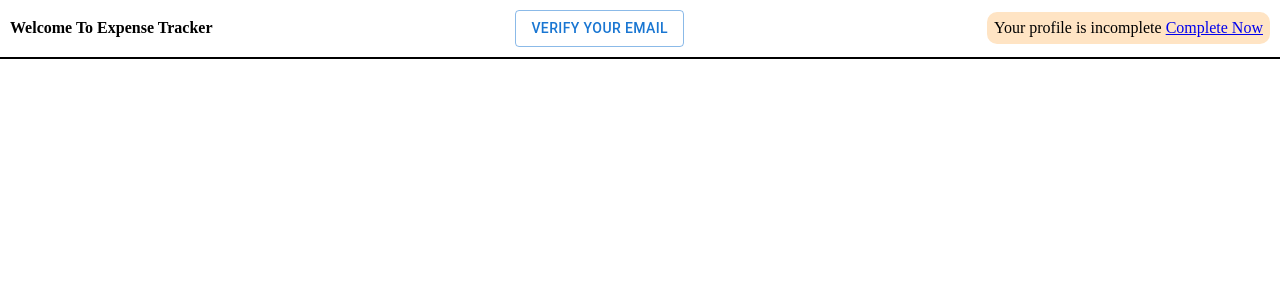
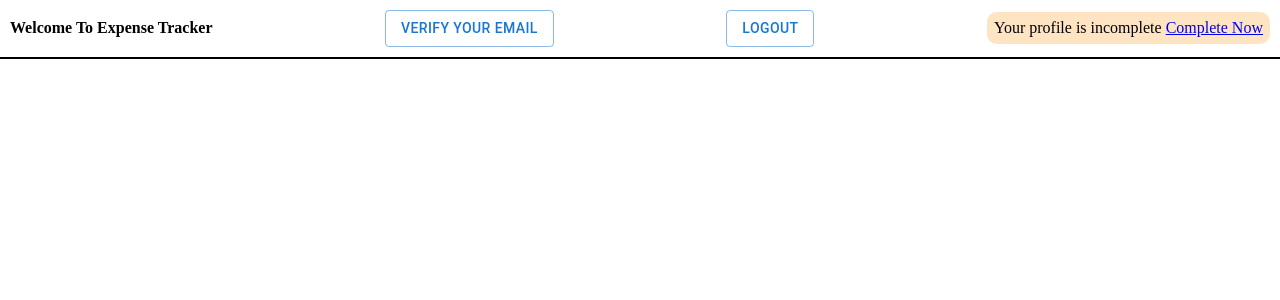
Before and after one commit to Fardeen2001/Expense_Tracker_React_App, a React (Create React App) app: page / in a window 1280 px wide. Shown: the top 300 px of the page. Built offline with nearby package versions, Linux system fonts and the light colour scheme; no server answers.

Commit message:
logout button added

```diff
--- a/src/Auth/AuthSignUpForm.js
+++ b/src/Auth/AuthSignUpForm.js
@@ -1,4 +1,4 @@
-import React, { useState } from "react";
+import React, { useContext, useState } from "react";
 import classes from "./AuthSignupForm.module.css";
 import IconButton from "@mui/material/IconButton";
 import Input from "@mui/material/Input";
@@ -11,6 +11,7 @@ import VisibilityOff from "@mui/icons-material/VisibilityOff";
 import { AddCircleOutlineOutlined } from "@mui/icons-material";
 import { Avatar, Button, Grid, Paper, Typography } from "@mui/material";
 import { useNavigate } from "react-router-dom";
+import AuthContext from "../Context/authContext";
 
 const AuthSignUpForm = () => {
   const [showPassword, setShowPassword] = useState(false);
@@ -20,6 +21,7 @@ const AuthSignUpForm = () => {
   const [confirmPassword, setConfirmPassword] = useState("");
   const [isLogin, setIsLogin] = useState(true);
   const [isLoading, setIsLoading] = useState(false);
+  const authCxt = useContext(AuthContext);
   const navigate = useNavigate();
   const switchAuthModeHandler = () => {
     setIsLogin((prevState) => !prevState);
@@ -64,8 +66,8 @@ const AuthSignUpForm = () => {
       }
       const data = await response.json();
       setIsLoading(false);
-      console.log(data);
-      localStorage.setItem("idtoken", data.idToken);
+      //console.log(data);
+      authCxt.login(data.idToken);
       navigate("/", { replace: true });
       //   console.log(data.idToken);
       //   authCxt.login(data.idToken, emailInput.current.value);
--- a/src/Components/Home.js
+++ b/src/Components/Home.js
@@ -1,9 +1,17 @@
-import React from "react";
-import { NavLink } from "react-router-dom";
+import React, { useContext } from "react";
+import { NavLink, useNavigate } from "react-router-dom";
 import classes from "./Home.module.css";
 import { Button } from "@mui/material";
+import AuthContext from "../Context/authContext";
 
 const Home = () => {
+  const authCxt = useContext(AuthContext);
+  const navigate = useNavigate();
+  const logoutHandler = (e) => {
+    e.preventDefault();
+    authCxt.logout();
+    navigate("/auth", { replace: true });
+  };
   const verifyHandler = async (e) => {
     e.preventDefault();
     try {
@@ -13,7 +21,7 @@ const Home = () => {
           method: "POST",
           body: JSON.stringify({
             requestType: "VERIFY_EMAIL",
-            idToken: localStorage.getItem("idtoken"),
+            idToken: authCxt.token,
           }),
           headers: {
             "Content-Type": "application/json",
@@ -24,7 +32,24 @@ const Home = () => {
         throw new Error("invalid");
       }
       const data = await response.json();
-      console.log(data);
+      const res = await fetch(
+        "https://expense-tracker-fardeen-default-rtdb.asia-southeast1.firebasedatabase.app/userVerified.json",
+        {
+          method: "POST",
+          body: JSON.stringify({
+            email: data.email,
+            kind: data.kind,
+          }),
+          headers: {
+            "Content-Type": "application/json",
+          },
+        }
+      );
+      if (!res.ok) {
+        throw new Error("invalid");
+      }
+      const dt = await res.json();
+      console.log("dt", dt);
     } catch (error) {
       alert(error.message);
     }
@@ -32,9 +57,16 @@ const Home = () => {
   return (
     <nav className={classes.nav}>
       <h4>Welcome To Expense Tracker</h4>
+      {!authCxt.isEmailVerified && (
+        <div>
+          <Button variant="outlined" onClick={verifyHandler}>
+            Verify Your Email
+          </Button>
+        </div>
+      )}
       <div>
-        <Button variant="outlined" onClick={verifyHandler}>
-          Verify Your Email
+        <Button variant="outlined" onClick={logoutHandler}>
+          logout
         </Button>
       </div>
       <div className={classes.badge}>
--- /dev/null
+++ b/src/Context/authContext.js
@@ -0,0 +1,58 @@
+import React, { createContext, useEffect, useState } from "react";
+
+const AuthContext = createContext({
+  token: "",
+  isLoggedIn: false,
+  isEmailVerified: false,
+  login: (token) => {},
+  logout: () => {},
+});
+
+export const AuthContextProvider = (props) => {
+  const initialtoken = localStorage.getItem("idtoken");
+  const [token, setToken] = useState(initialtoken);
+  const [verify, setVerify] = useState(false);
+  useEffect(() => {
+    const EmailVerifyHandler = async () => {
+      try {
+        const res = await fetch(
+          "https://expense-tracker-fardeen-default-rtdb.asia-southeast1.firebasedatabase.app/userVerified.json"
+        );
+        if (!res.ok) {
+          throw new Error("email is not verified");
+        }
+        const data = await res.json();
+        setVerify(!!data);
+        console.log("fardeen", data);
+      } catch (error) {
+        alert(error.message);
+      }
+    };
+    EmailVerifyHandler();
+  }, []);
+  console.log("ver", verify);
+
+  const userIsLoggedin = !!token;
+  const loginHandler = (token) => {
+    localStorage.setItem("idtoken", token);
+    setToken(token);
+  };
+  const logoutHandler = () => {
+    localStorage.removeItem("idtoken");
+    setToken(null);
+  };
+  const contextValues = {
+    token: token,
+    isLoggedIn: userIsLoggedin,
+    isEmailVerified: verify,
+    login: loginHandler,
+    logout: logoutHandler,
+  };
+  return (
+    <AuthContext.Provider value={contextValues}>
+      {props.children}
+    </AuthContext.Provider>
+  );
+};
+
+export default AuthContext;
--- a/src/index.js
+++ b/src/index.js
@@ -2,10 +2,13 @@ import React from "react";
 import ReactDOM from "react-dom/client";
 import "./index.css";
 import App from "./App";
+import { AuthContextProvider } from "./Context/authContext";
 
 const root = ReactDOM.createRoot(document.getElementById("root"));
 root.render(
   <React.StrictMode>
-    <App />
+    <AuthContextProvider>
+      <App />
+    </AuthContextProvider>
   </React.StrictMode>
 );
```
